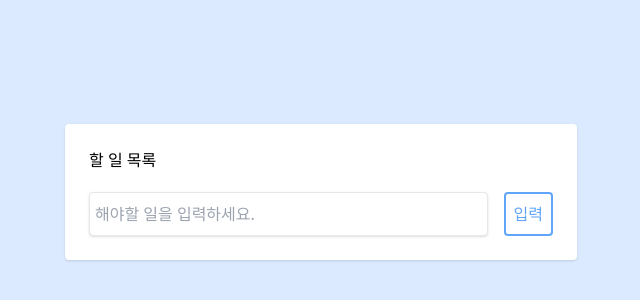
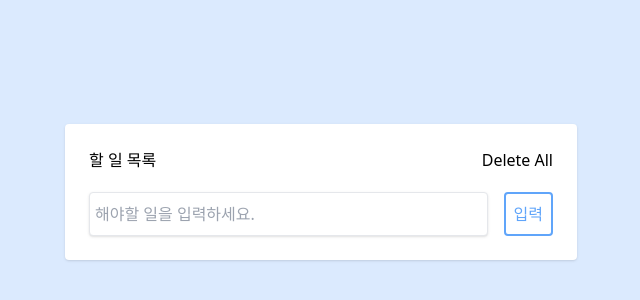
Before and after one commit to soonhankwon/react-exam, a React (Create React App) app: page / in a window 1280 px wide. Shown: the part 208-508 px from the top of the page, without its empty margins (319-959 px from the left). Built offline with nearby package versions, Linux system fonts and the light colour scheme.

Commit message:
feat: delete all list button:

```diff
--- a/src/App.js
+++ b/src/App.js
@@ -32,11 +32,16 @@ export default function App() {
     setValue("");
   };
 
+  const handleRemoveClick = () => {
+    setTodoData([]);
+  };
+
   return (
     <div className="flex items-center justify-center w-screen h-screen bg-blue-100">
       <div className="w-full p-6 m-4 bg-white rounded shadow lg:w-3/4 lg:max-w-lg">
         <div className="flex justify-between mb-3">
           <h1>할 일 목록</h1>
+          <button onClick={handleRemoveClick}>Delete All</button>
         </div>
         <Lists
           handleClick={handleClick}
```
